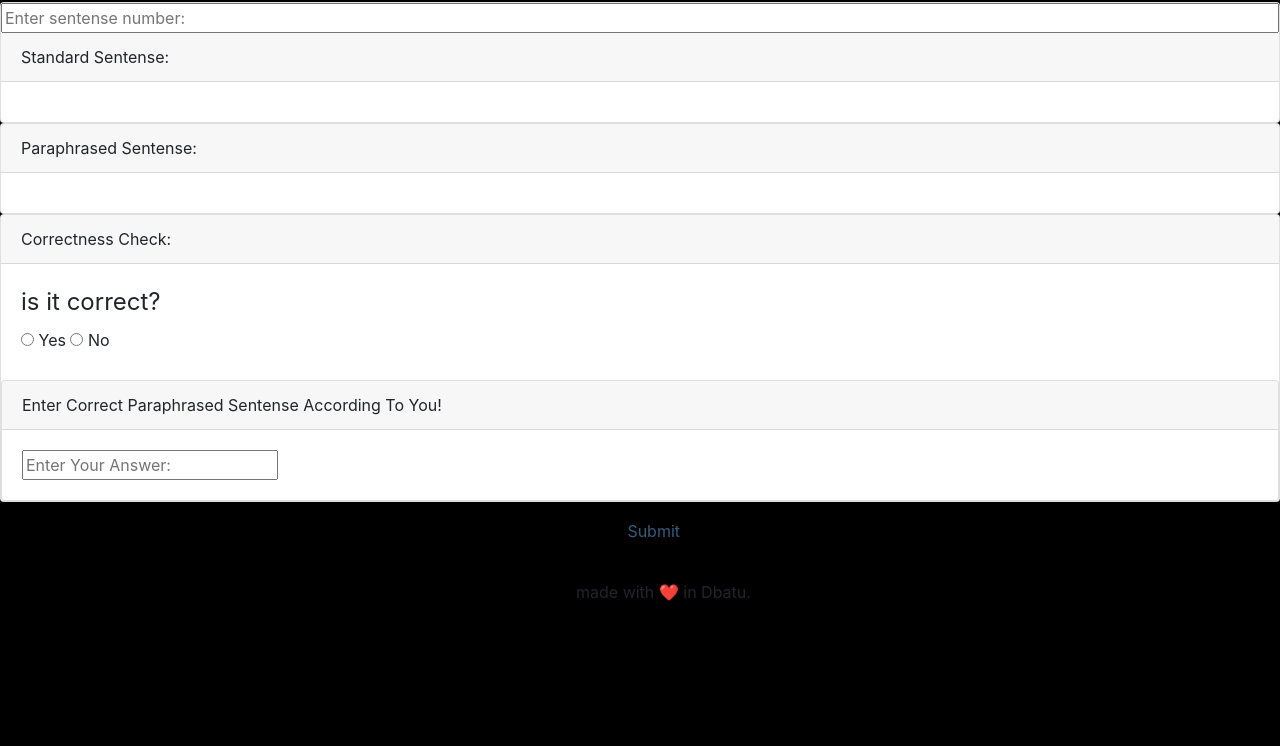
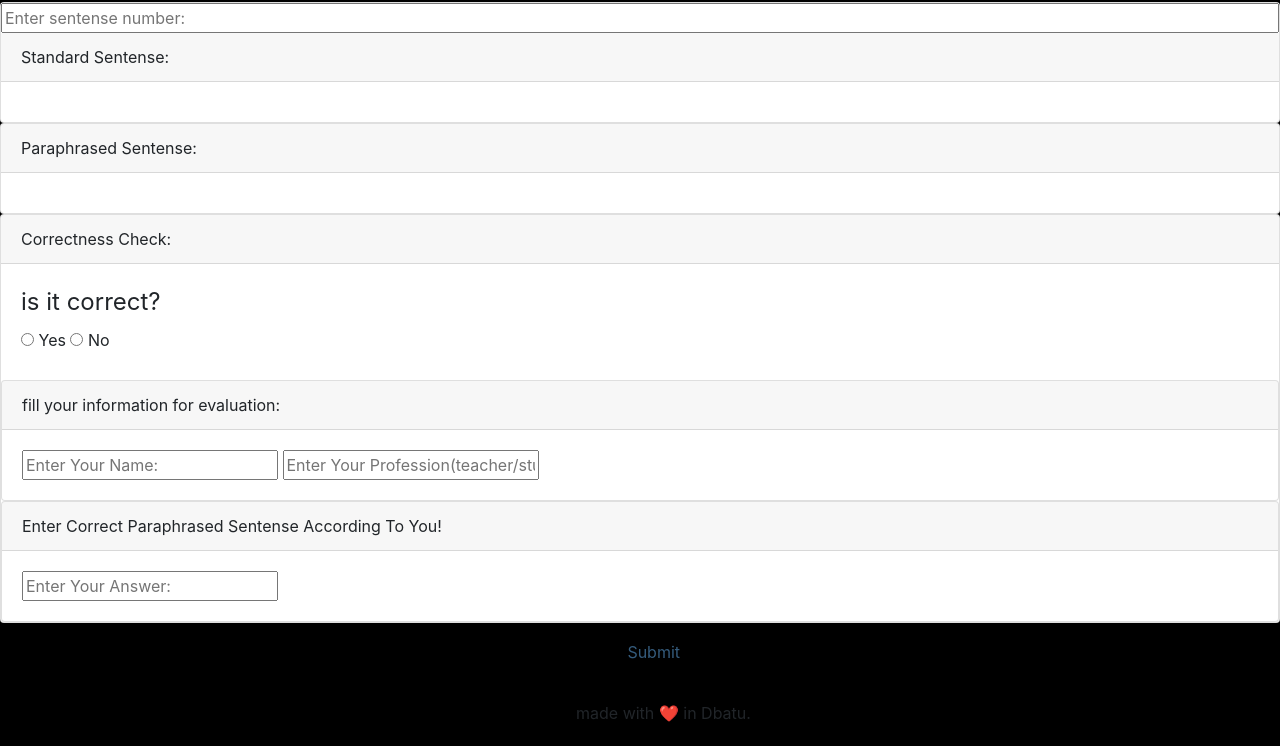
Before and after one commit to harrshagandhi/phraseIt.github-io, a plain HTML site: page index.html in a window 1280 px wide. Shown: the part 54-800 px from the top of the page. Drawn offline with Linux system fonts and the light colour scheme.

Commit message:
Update index.html

```diff
--- a/index.html
+++ b/index.html
@@ -76,6 +76,18 @@
                 </div>
                 <div class="card">
                     <div class="card-header">
+                         fill your information for evaluation:
+                    </div>
+                    <div  class="card-body">
+                        <input id="YourAnswer" type="textarea" name="data[yourName]" placeholder="Enter Your Name:">
+                        <input id="YourAnswer" type="textarea" name="data[Proffession]" placeholder="Enter Your Profession(teacher/student/etc):">
+
+                    </div>
+
+                </div>
+
+                <div class="card">
+                    <div class="card-header">
                         Enter Correct Paraphrased Sentense According To You!
                     </div>
                     <div  class="card-body">
@@ -84,6 +96,7 @@
                     </div>
 
                 </div>
+
 
             </div>
             <div>
```
